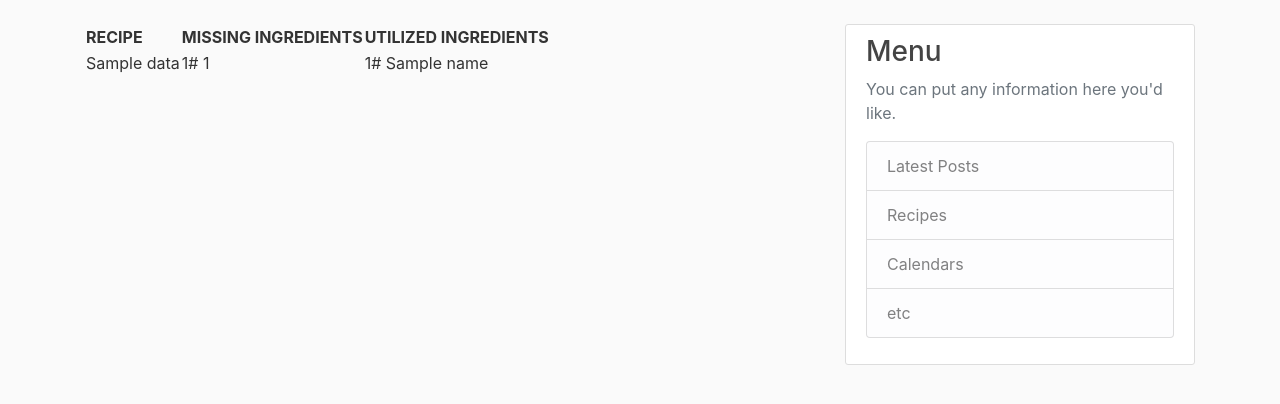
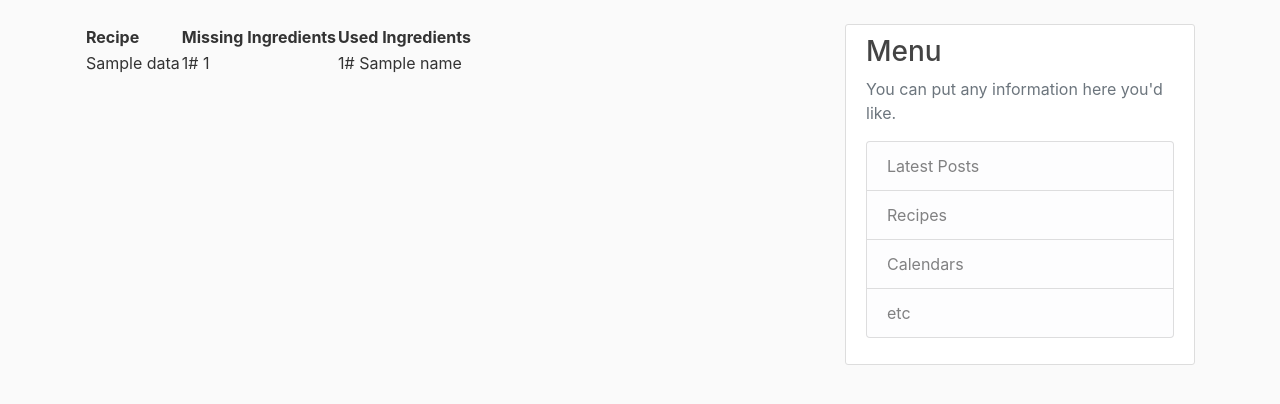
Before and after one commit to w4s2020/w4s, a Flask app: template app/templates/recipes.html in a window 1280 px wide. Shown: the part 56-460 px from the top of the page. Run offline with Flask 2, Linux system fonts and the light colour scheme; the template is opened without the code that fills it: most values are stand-ins (such as "Sample title", 1, 10 or a date in 2020); some libraries are stand-ins or nearby versions.

Commit message:
Changed header in recipes.html

```diff
--- a/app/templates/recipes.html
+++ b/app/templates/recipes.html
@@ -3,10 +3,10 @@
 
 <table class="thick-border">
         <tr>
-                <th> RECIPE</th>
+                <th>Recipe</th>
 
-                <th> MISSING INGREDIENTS</th>
-                <th> UTILIZED INGREDIENTS </th>
+                <th>Missing Ingredients</th>
+                <th>Used Ingredients </th>
 
         </tr>
         {% for k, v in data.items() %}
```
